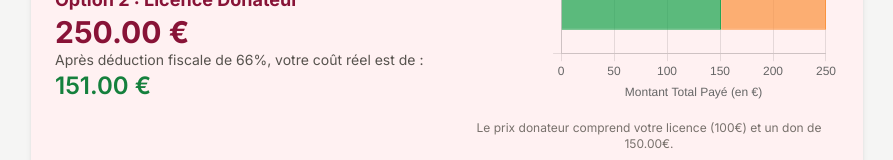
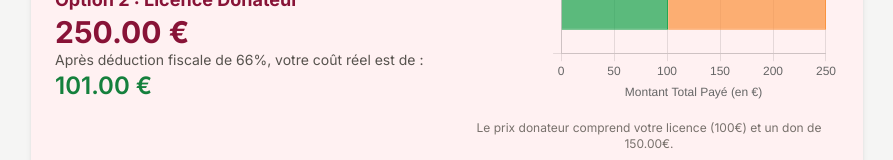
Before and after one commit to JuandeJurado/licences-rugby-plabennec, a plain HTML site: page index.html in a window 1280 px wide. Shown: the part 1864-2024 px from the top of the page, without its empty margins (193-1086 px from the left). Drawn offline with nearby package versions, Linux system fonts and the light colour scheme.

Commit message:
Update index.html
Changement prix de revient

```diff
--- a/index.html
+++ b/index.html
@@ -174,18 +174,18 @@
 
     <script>
         const pricingData = [
-            { category: 'Baby', licence: 100, coutant: 50, donateur: 250, revient: 151 },
-            { category: 'M6', licence: 125, coutant: 50, donateur: 250, revient: 151 },
-            { category: 'M8', licence: 170, coutant: 50, donateur: 400, revient: 202 },
-            { category: 'M10', licence: 170, coutant: 50, donateur: 400, revient: 202 },
-            { category: 'M12', licence: 170, coutant: 50, donateur: 400, revient: 202 },
-            { category: 'M14', licence: 170, coutant: 50, donateur: 400, revient: 202 },
-            { category: 'M16', licence: 210, coutant: 80, donateur: 450, revient: 238.8 },
-            { category: 'M19', licence: 210, coutant: 80, donateur: 450, revient: 238.8 },
-            { category: 'SENIOR', licence: 250, coutant: 130, donateur: 500, revient: 288.8 },
-            { category: 'LOISIR', licence: 130, coutant: 50, donateur: 300, revient: 168 },
-            { category: 'SENIOR/Dirigeant', licence: 110, coutant: 130, donateur: 200, revient: 186.8 },
-            { category: 'DIRIGEANT', licence: 35, coutant: 74, donateur: 130, revient: 126.04 }
+            { category: 'Baby', licence: 100, coutant: 50, donateur: 250, revient: 101 },
+            { category: 'M6', licence: 125, coutant: 50, donateur: 250, revient: 101 },
+            { category: 'M8', licence: 170, coutant: 50, donateur: 400, revient: 152 },
+            { category: 'M10', licence: 170, coutant: 50, donateur: 400, revient: 152 },
+            { category: 'M12', licence: 170, coutant: 50, donateur: 400, revient: 152 },
+            { category: 'M14', licence: 170, coutant: 50, donateur: 400, revient: 152 },
+            { category: 'M16', licence: 210, coutant: 80, donateur: 450, revient: 200 },
+            { category: 'M19', licence: 210, coutant: 80, donateur: 450, revient: 200 },
+            { category: 'SENIOR', licence: 250, coutant: 130, donateur: 500, revient: 200 },
+            { category: 'LOISIR', licence: 130, coutant: 50, donateur: 300, revient: 120 },
+            { category: 'SENIOR/Dirigeant', licence: 110, coutant: 130, donateur: 200, revient: 120 },
+            { category: 'DIRIGEANT', licence: 35, coutant: 74, donateur: 130, revient: 70 }
         ];
 
         const categorySelect = document.getElementById('category-select');
```
